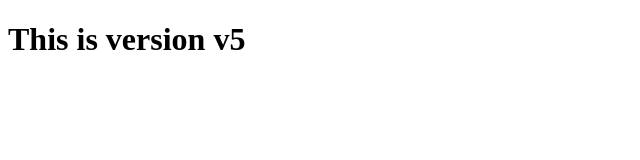
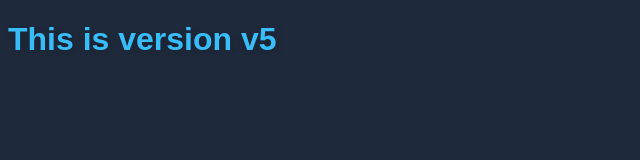
Before and after one commit to SunderMohanSoren/myrepo, a plain HTML site: page index.html in a window 1280 px wide. Shown: the whole page, without its empty margins (0-640 px from the left). Drawn offline with Linux system fonts and the light colour scheme.

Commit message:
Added design for website

```diff
--- a/index.html
+++ b/index.html
@@ -4,6 +4,7 @@
     <meta charset="UTF-8">
     <meta name="viewport" content="width=device-width, initial-scale=1.0">
     <title>Document</title>
+    <link rel="stylesheet" href="styles.css">
 </head>
 <body>
     <h1>This is version v5</h1>
--- /dev/null
+++ b/styles.css
@@ -0,0 +1,10 @@
+body {
+    background: #1e293b;
+    color: #fff;
+    font-family: Arial;
+}
+
+h1 {
+    color: #38bdf8;
+    text-shadow: 2px 2px 8px #0003;
+}
```
